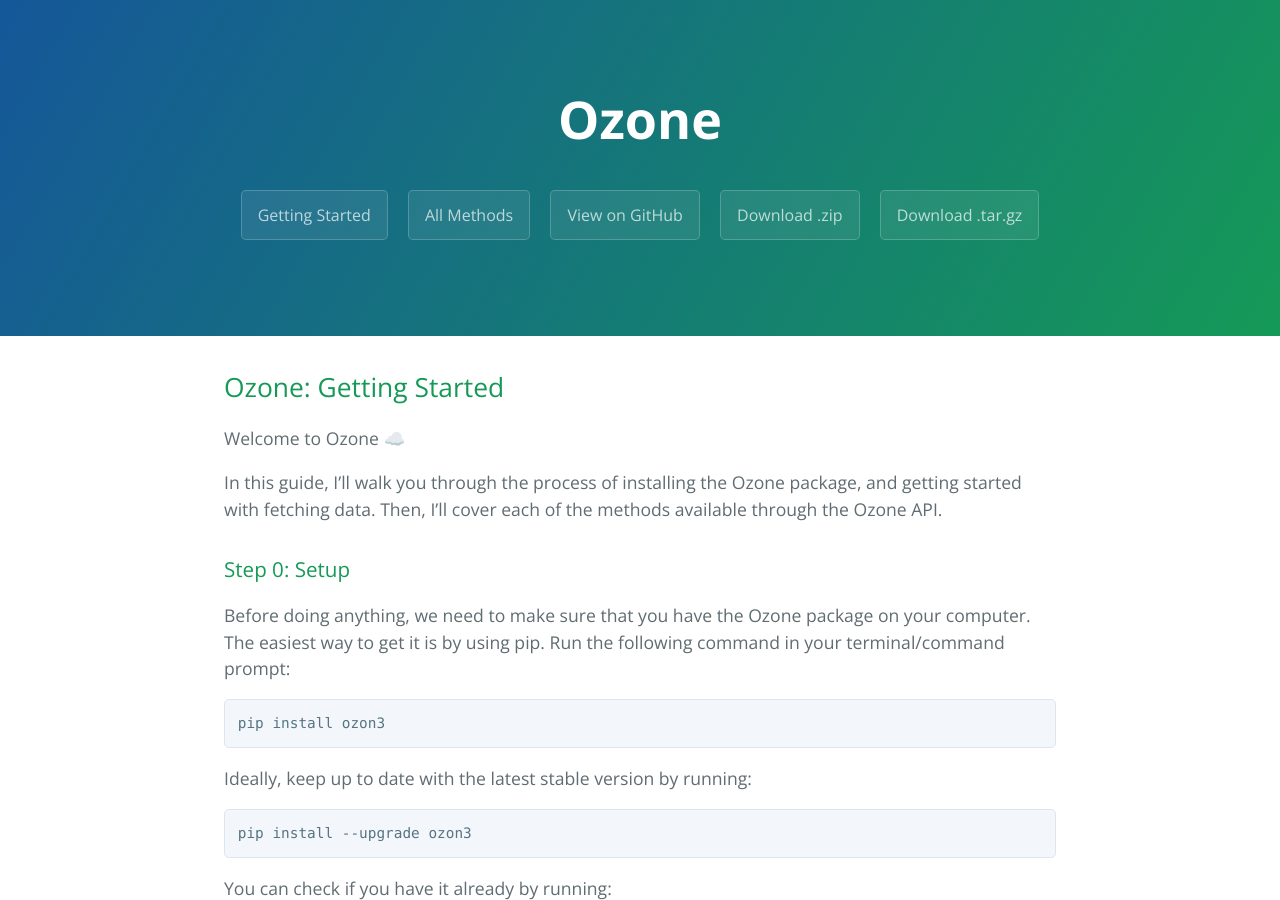
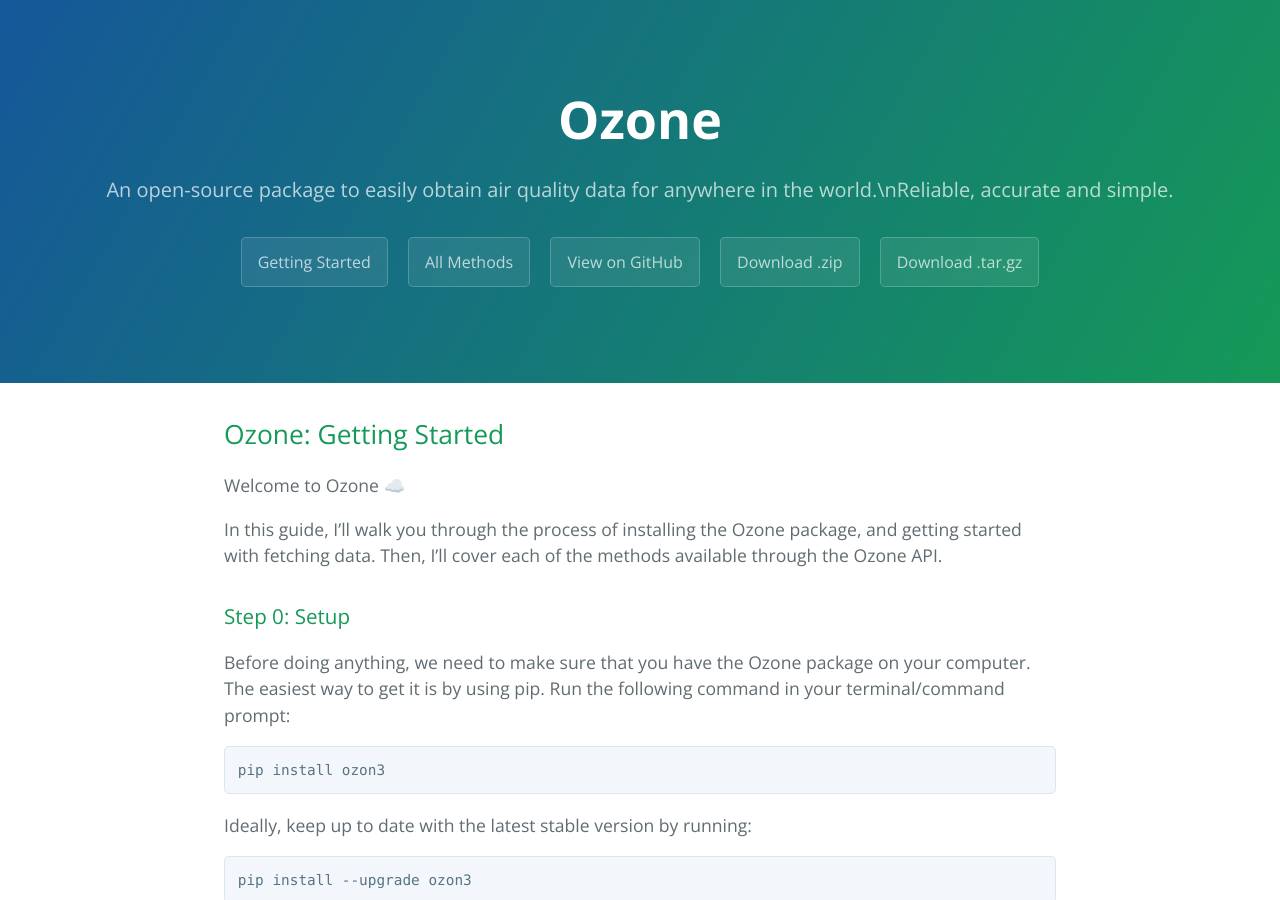
Before and after one commit to Ozon3Org/Ozon3, a Jekyll site: the page built from index.md, in a window 1280 px wide and 900 px high. Built offline with Jekyll 4.4.1, drawn with Linux system fonts in a browser that asks for light colours.

Commit message:
Update template.html

```diff
--- a/_layouts/template.html
+++ b/_layouts/template.html
@@ -12,7 +12,7 @@
   <body>
     <section class="page-header">
       <h1 class="project-name">Ozone</h1>
-      <h2 class="project-tagline"></h2>
+      <h2 class="project-tagline">An open-source package to easily obtain air quality data for anywhere in the world.\nReliable, accurate and simple.</h2>
       {% for page in site.pages %}
         <a href= {{ page.filename }} class="btn">{{ page.title }}</a>
       {% endfor %}
```
